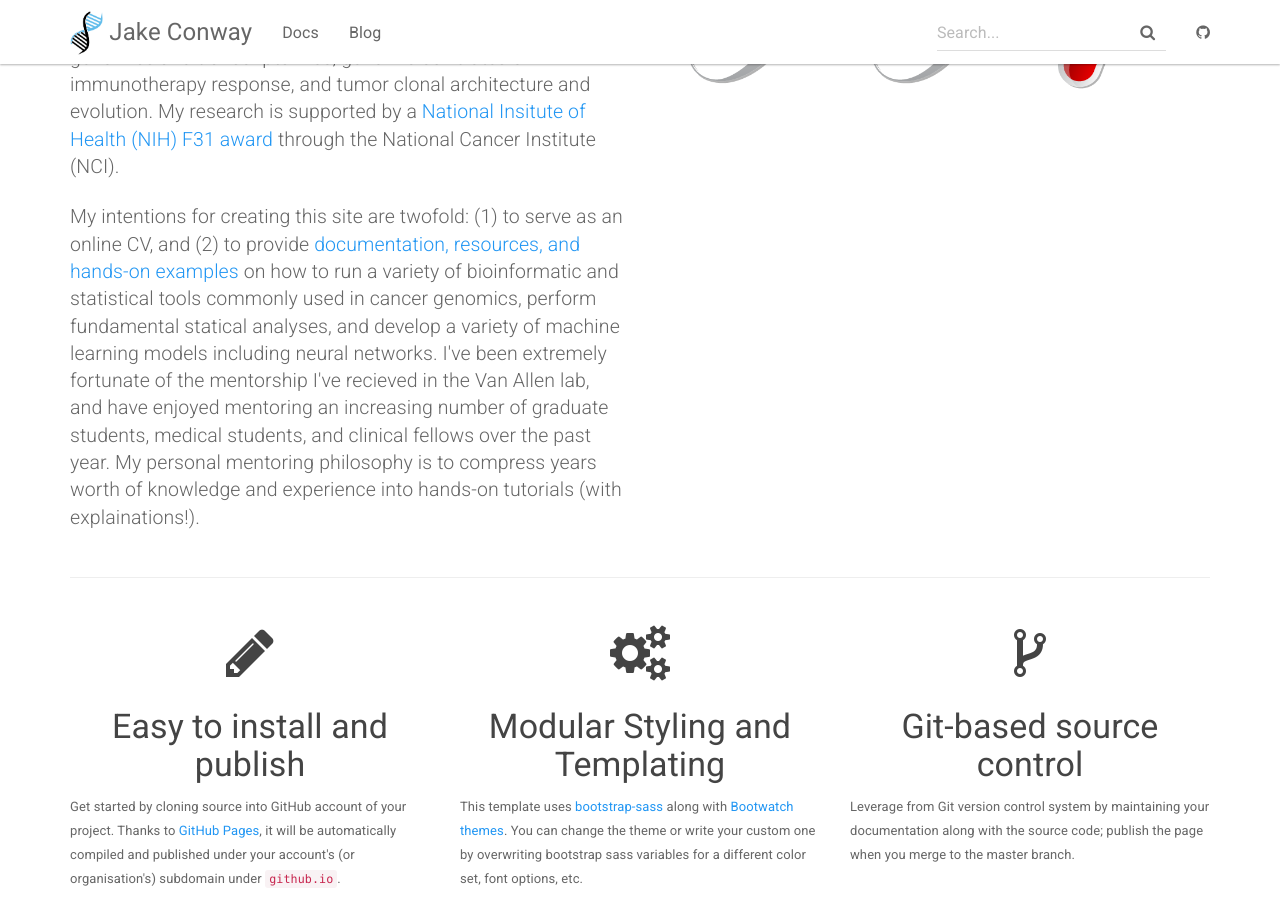
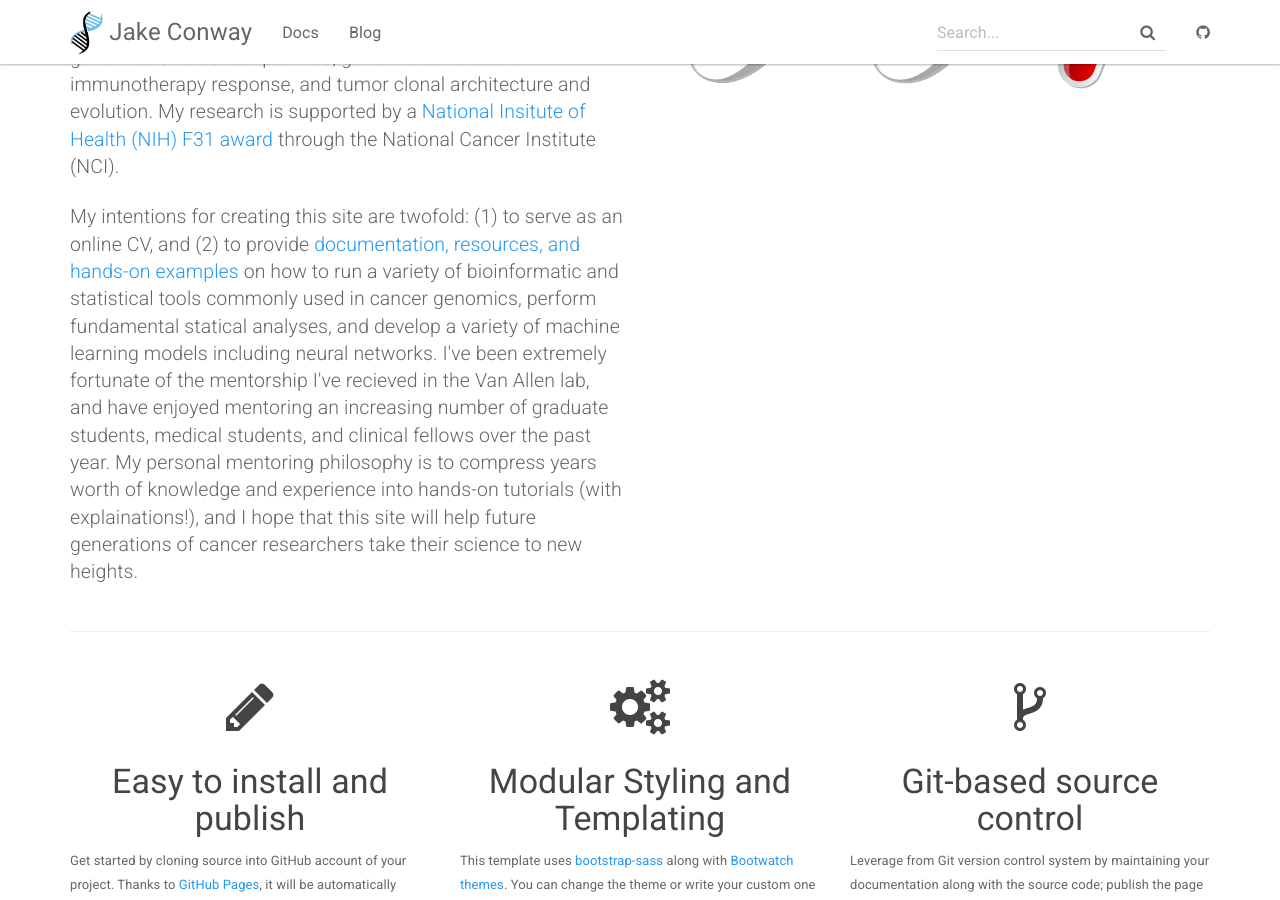
Before and after one commit to JakeConway/JakeConway.github.io, a Jekyll site: the page built from index.html, in a window 1280 px wide and 900 px high, scrolled down 673 px. Built offline with Jekyll 4.4.1, drawn with Linux system fonts in a browser that asks for light colours.

Commit message:
finish about on index page

```diff
--- a/index.html
+++ b/index.html
@@ -25,7 +25,8 @@ layout: default
                 through the National Cancer Institute (NCI). </p>
                 <p class="lead"> My intentions for creating this site are twofold: (1) to serve as an online CV, and (2) to provide
                 {% if page.sectionid=='docs' %} class="active" {% endif %}<a href="{{ "/docs/home/" | relative_url }}">documentation, resources, and hands-on examples</a> on how to run a variety of bioinformatic and statistical tools commonly used in cancer genomics, perform fundamental statical analyses, and develop a variety of machine learning models including neural networks. I've been extremely fortunate of the mentorship I've recieved in the Van Allen lab, and have enjoyed mentoring an increasing number of graduate students, medical students, and clinical fellows over the past year. My personal mentoring philosophy is to compress
-                years worth of knowledge and experience into hands-on tutorials (with explainations!).
+                years worth of knowledge and experience into hands-on tutorials (with explainations!), and I hope that this site will help future
+                generations of cancer researchers take their science to new heights.
               </p>
         </div>
         <div class="col-md-6 text-center">
```
